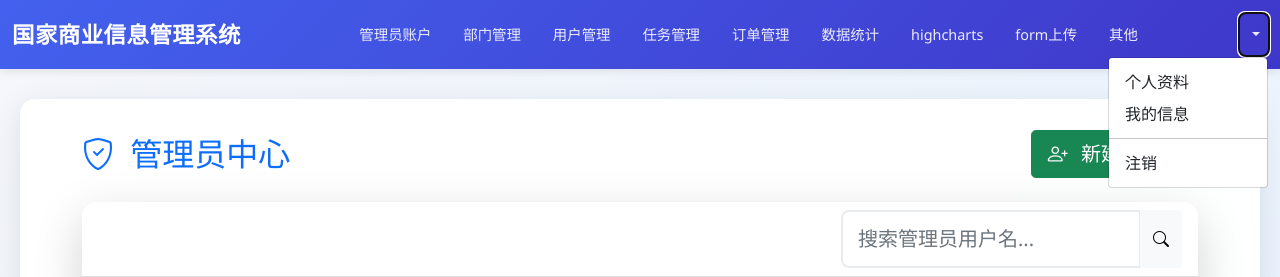
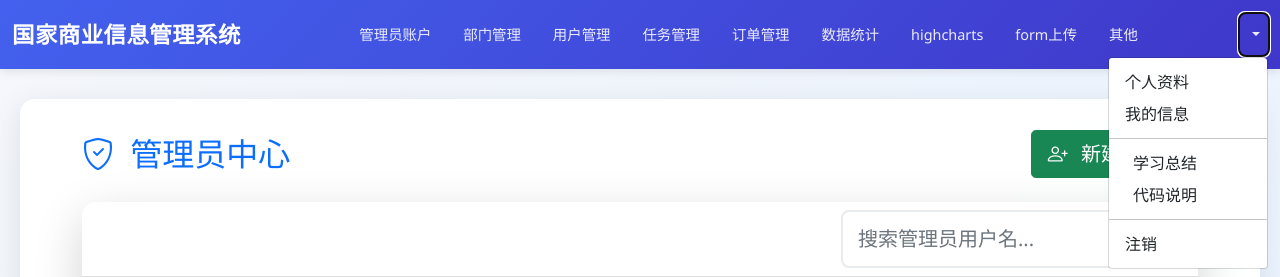
Before and after one commit to chengzhaobing/Django_study_for_python_all_stack, a Django app: template app02/templates/admin_list.html in a window 1280 px wide, after a click that opens the changed part. Shown: the top 277 px of the page. Run offline with Django 4.2, Linux system fonts and the light colour scheme; the template is opened without the code that fills it, so the values that code supplies are empty; some libraries are stand-ins or nearby versions.

Commit message:
添加浏览器标签页图标(favicon) - 为项目添加SVG格式的favicon图标，包含商业主题设计

```diff
--- a/app02/templates/layout.html
+++ b/app02/templates/layout.html
@@ -4,6 +4,10 @@
 <head>
     <meta charset="UTF-8">
     <title>国家商业管理信息系统</title>
+    <link rel="icon" type="image/svg+xml" href="{% static 'favicon.svg' %}">
+    <link rel="alternate icon" href="{% static 'favicon.svg' %}">
+    <link rel="mask-icon" href="{% static 'favicon.svg' %}" color="#4361ee">
+    <meta name="theme-color" content="#4361ee">
     <link rel="stylesheet" href="{% static 'plugins/bootstrap-5.0.0/css/bootstrap.min.css' %}">
     <link rel="stylesheet" href="{% static 'plugins/bootstrap-icons-1.13.1/bootstrap-icons.min.css' %}">
     <style>
@@ -328,6 +332,9 @@
                     <li><a class="dropdown-item" href="/profile/">个人资料</a></li>
                     <li><a class="dropdown-item" href="/my-info/">我的信息</a></li>
                     <li><hr class="dropdown-divider"></li>
+                    <li><a class="dropdown-item" href="/learning-summary/"><i class="fas fa-book-open me-2"></i>学习总结</a></li>
+                    <li><a class="dropdown-item" href="/code-guide/"><i class="fas fa-code me-2"></i>代码说明</a></li>
+                    <li><hr class="dropdown-divider"></li>
                     <li><a class="dropdown-item" href="/logout/">注销</a></li>
                 </ul>
             </div>
```
Also changed, not shown: app02/static/favicon.svg (added).
